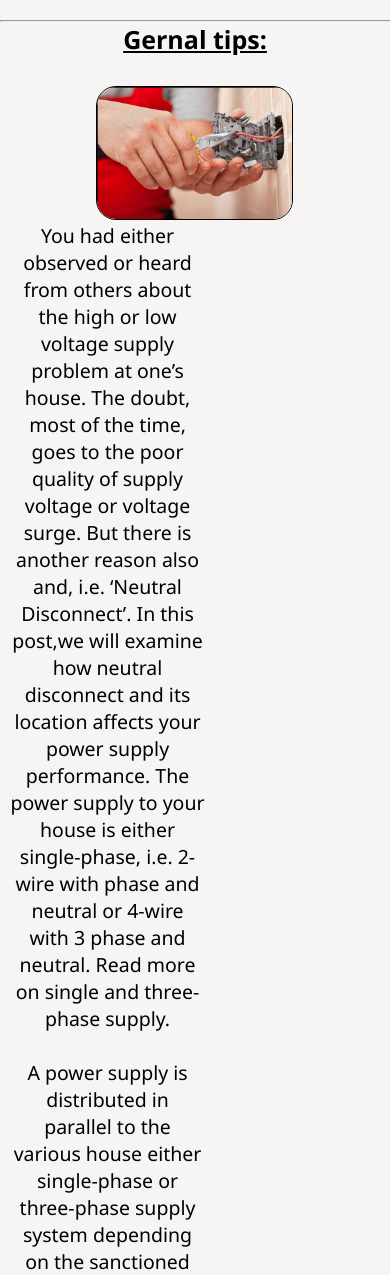
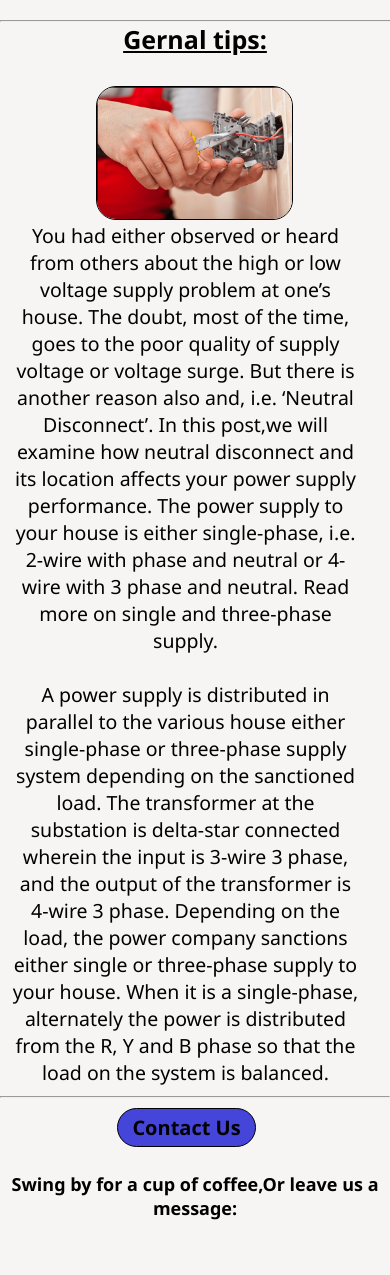
Before and after one commit to 9926830418/Electric-billing-system, a PHP site: page / in a window 390 px wide. Shown: the part 1086-2361 px from the top of the page. Run offline with PHP 8.4, Linux system fonts and the light colour scheme; some libraries are stand-ins or nearby versions.

Commit message:
Update style.css

```diff
--- a/style.css
+++ b/style.css
@@ -453,10 +453,10 @@ label #butn, label #cancel{
     padding-left: 100px;
   }
   #int{
-	  width:40%;
+	  width:20%;
 	}
   #intro{
-	  width:50%;
+	  width:90%;
             display:block;
            margin-top: 40%;
 
```
